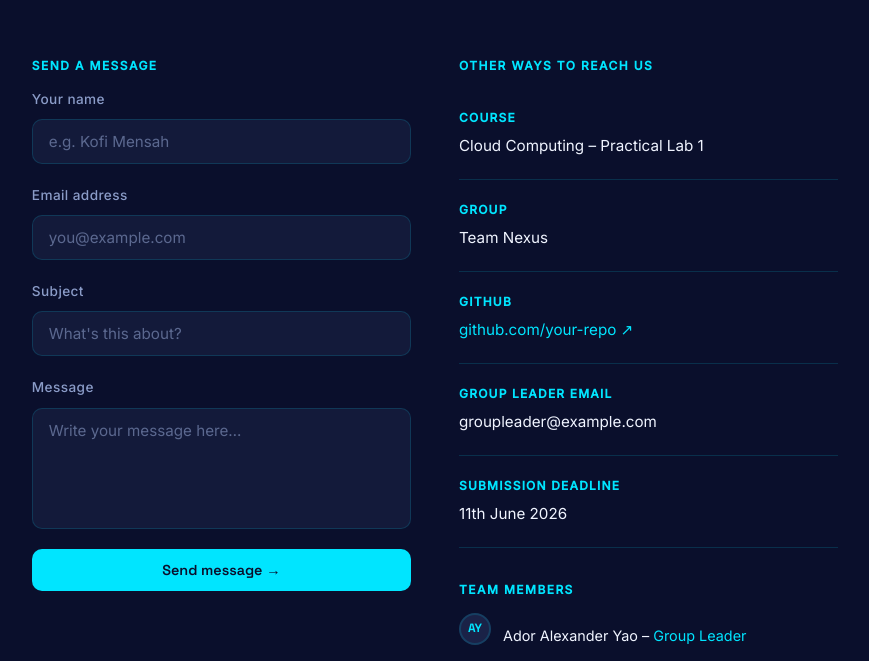
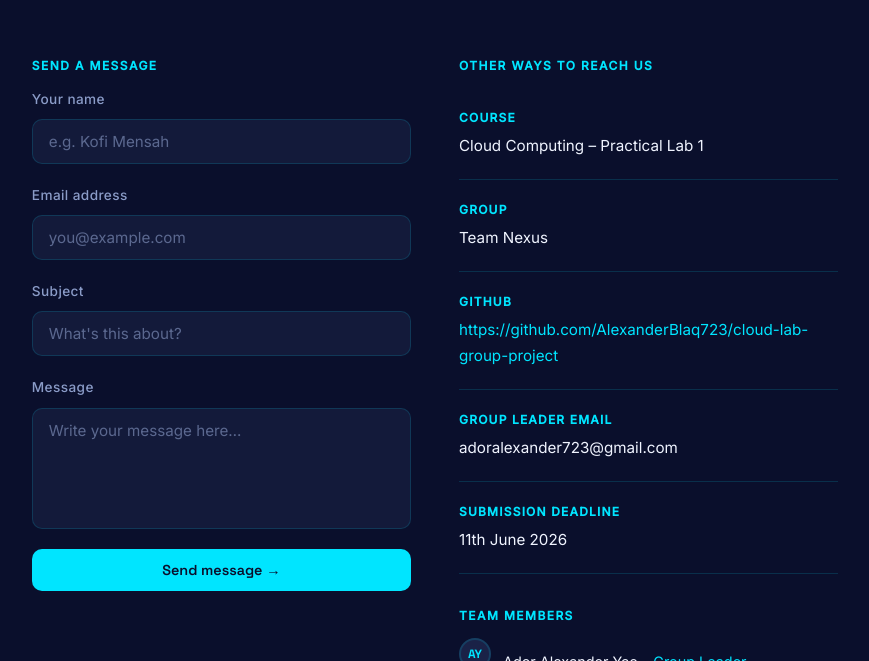
Before and after one commit to AlexanderBlaq723/cloud-lab-group-project, a plain HTML site: page contact.html in a window 1280 px wide. Shown: the part 545-1206 px from the top of the page, without its empty margins (205-1074 px from the left). Drawn offline with Linux system fonts and the light colour scheme.

```diff
--- a/contact.html
+++ b/contact.html
@@ -79,7 +79,7 @@
             <span class="contact-info-label">GitHub</span>
             <span class="contact-info-value">
               <a href="https://github.com" target="_blank" style="color:var(--cyan);text-decoration:none;">
-                github.com/your-repo ↗
+                https://github.com/AlexanderBlaq723/cloud-lab-group-project
               </a>
             </span>
           </div>
@@ -88,7 +88,7 @@
             <span class="contact-info-label">Group Leader Email</span>
             <span class="contact-info-value">
               <!-- Update this with real email -->
-              groupleader@example.com
+               adoralexander723@gmail.com
             </span>
           </div>
 
```
